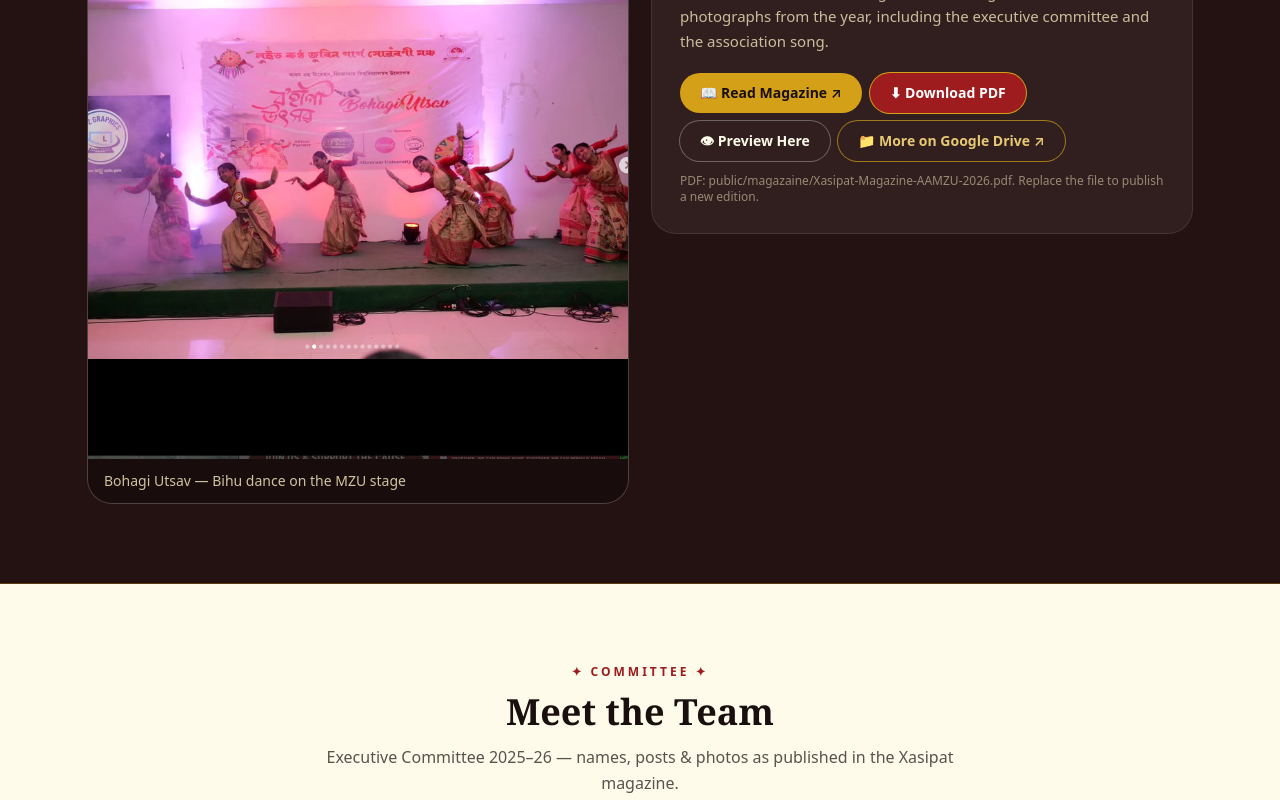
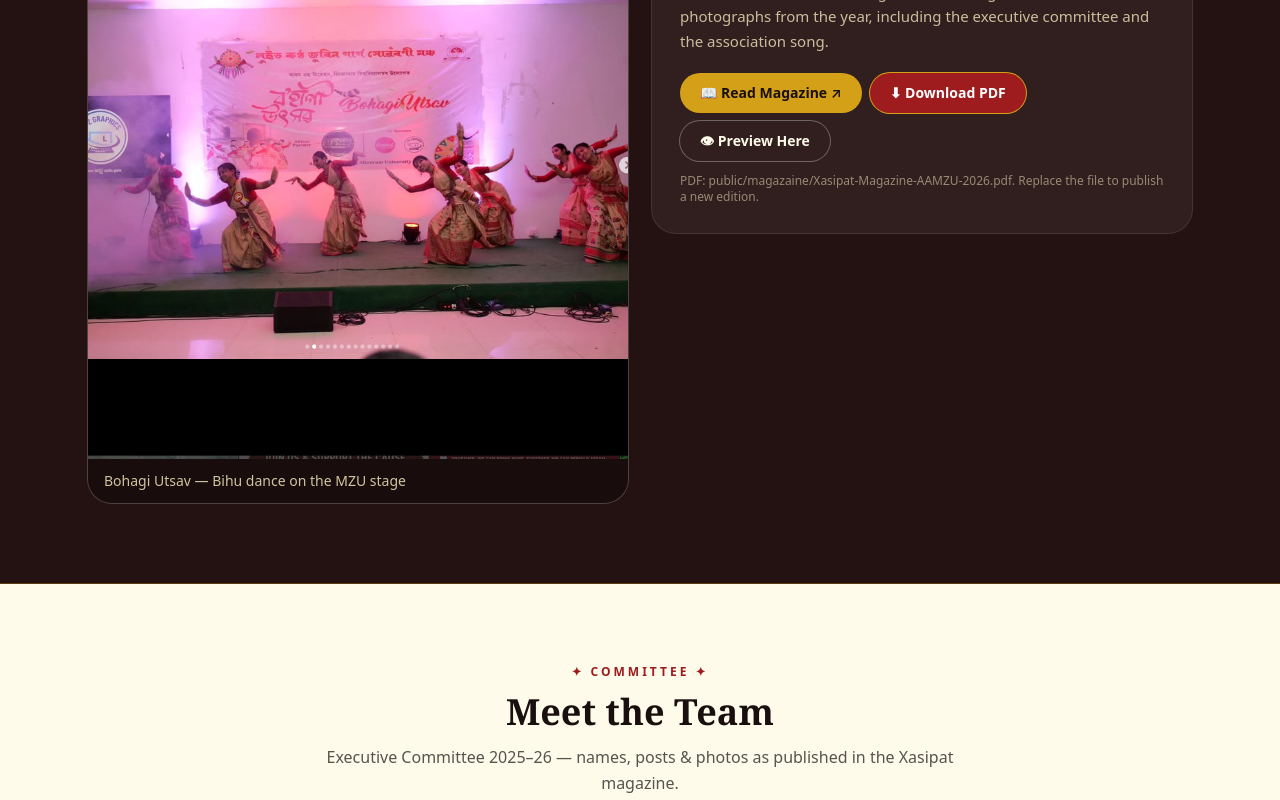
Before and after one commit to mrigangha/assam, a Next.js app: page / in a window 1280 px wide. Shown: the part 3500-4300 px from the top of the page. Built offline with nearby package versions, Linux system fonts and the light colour scheme.

Commit message:
Gallery Rongali tile links to Drive folder

```diff
--- a/src/app/page.tsx
+++ b/src/app/page.tsx
@@ -8,6 +8,7 @@ import { LanguageProvider, useLang } from "@/components/Language";
 
 const INSTA_PROFILE = "https://www.instagram.com/assam_association_mzu/";
 const HELP_DESK_POST = "https://www.instagram.com/p/DYl13kzTHFC/";
+const DRIVE_FOLDER = "https://drive.google.com/drive/folders/1Gw_AePnKZDdMpu8nSOPH2xBXC9PMv-1B";
 
 function SectionHeading({
   kicker,
@@ -367,13 +368,28 @@ function HomeContent() {
             sub={t.gallery.sub}
           />
           <div className="grid grid-cols-2 lg:grid-cols-3 gap-4">
-            {t.gallery.tiles.map(([title, e], i) => (
-              <div key={title} className={`card-hover aspect-square rounded-3xl bg-gradient-to-br ${GALLERY_GRADS[i % GALLERY_GRADS.length]} text-white p-4 flex flex-col justify-end shadow-sm ring-1 ring-black/10`}>
-                <div className="text-3xl">{e}</div>
-                <p className="font-semibold mt-1">{title}</p>
-                <p className="text-xs text-white/70">{t.gallery.assoc}</p>
-              </div>
-            ))}
+            {t.gallery.tiles.map(([title, e], i) => {
+              const cls = `card-hover aspect-square rounded-3xl bg-gradient-to-br ${GALLERY_GRADS[i % GALLERY_GRADS.length]} text-white p-4 flex flex-col justify-end shadow-sm ring-1 ring-black/10 relative`;
+              const inner = (
+                <>
+                  {i === 0 && (
+                    <span className="absolute top-3 right-3 bg-black/60 text-white text-xs px-2.5 py-1 rounded-full">↗ Drive</span>
+                  )}
+                  <div className="text-3xl">{e}</div>
+                  <p className="font-semibold mt-1">{title}</p>
+                  <p className="text-xs text-white/70">{t.gallery.assoc}</p>
+                </>
+              );
+              return i === 0 ? (
+                <a key={title} href={DRIVE_FOLDER} target="_blank" rel="noreferrer" className={cls}>
+                  {inner}
+                </a>
+              ) : (
+                <div key={title} className={cls}>
+                  {inner}
+                </div>
+              );
+            })}
           </div>
         </div>
       </section>
--- a/src/components/Language.tsx
+++ b/src/components/Language.tsx
@@ -126,7 +126,6 @@ const en = {
     downloadBtn: "⬇ Download PDF",
     previewBtn: "👁 Preview Here",
     closePreview: "Close preview ✕",
-    driveBtn: "📁 More on Google Drive ↗",
     cover1Alt: "Magazine page: executive committee 2025–26",
     cover1Cap: "Executive Committee 2025–26",
     cover2Alt: "Magazine page: association song in Assamese",
@@ -321,7 +320,6 @@ const as: Dict = {
     downloadBtn: "⬇ PDF ডাউনল'ড",
     previewBtn: "👁 ইয়াতে চাওক",
     closePreview: "প্ৰিভিউ বন্ধ কৰক ✕",
-    driveBtn: "📁 Google Drive-ত আৰু ↗",
     cover1Alt: "আলোচনীৰ পৃষ্ঠা: কাৰ্যনিৰ্বাহক সমিতি ২০২৫–২৬",
     cover1Cap: "কাৰ্যনিৰ্বাহক সমিতি ২০২৫–২৬",
     cover2Alt: "আলোচনীৰ পৃষ্ঠা: অসমীয়াত সন্থাৰ গীত",
--- a/src/components/Magazine.tsx
+++ b/src/components/Magazine.tsx
@@ -5,7 +5,6 @@ import Image from "next/image";
 import { useLang } from "./Language";
 
 const PDF = "/magazaine/Xasipat-Magazine-AAMZU-2026.pdf";
-const DRIVE = "https://drive.google.com/drive/folders/1Gw_AePnKZDdMpu8nSOPH2xBXC9PMv-1B";
 
 export default function Magazine() {
   const { t } = useLang();
@@ -64,14 +63,6 @@ export default function Magazine() {
             >
               {preview ? t.magazine.closePreview : t.magazine.previewBtn}
             </button>
-            <a
-              href={DRIVE}
-              target="_blank"
-              rel="noreferrer"
-              className="px-5 py-2.5 rounded-full ring-1 ring-[#D4A017]/70 text-sm font-semibold text-[#E7C873] hover:bg-white/10 transition"
-            >
-              {t.magazine.driveBtn}
-            </a>
           </div>
           <p className="mt-3 text-xs text-amber-100/50">{t.magazine.note}</p>
         </div>
```
